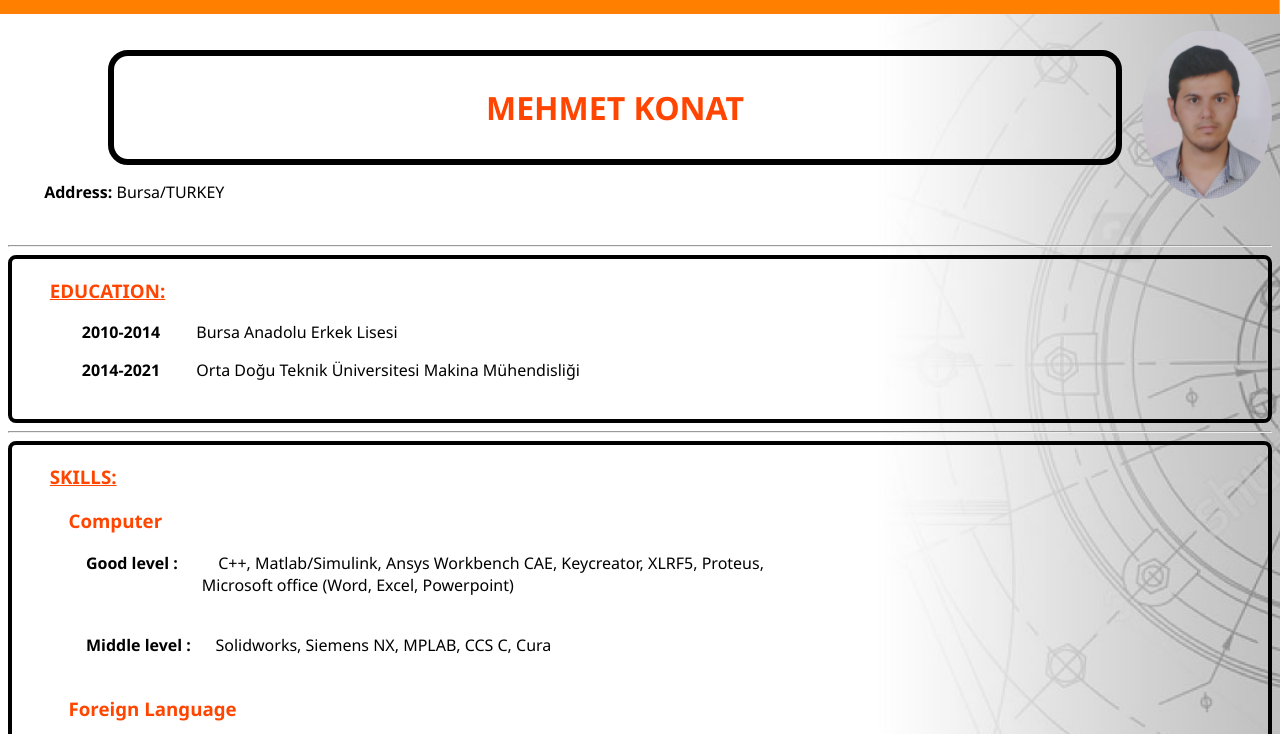
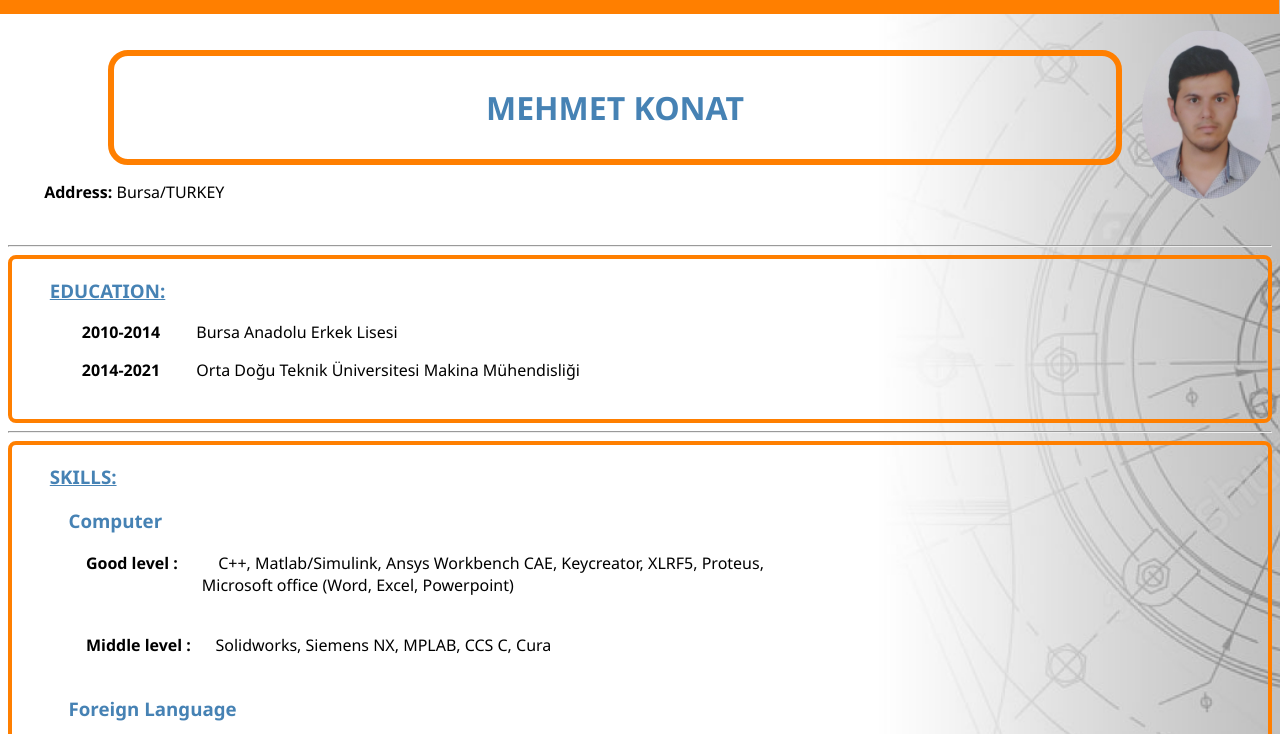
Before and after one commit to mehmetkonat/konatmekanik, a plain HTML site: page Htmls/CV.html in a window 1280 px wide. Shown: the part 66-800 px from the top of the page. Drawn offline with Linux system fonts and the light colour scheme.

Commit message:
Add files via upload

```diff
--- a/styles/style_CV.css
+++ b/styles/style_CV.css
@@ -1,6 +1,6 @@
  h1{
 
-color:orangered;
+color:steelblue;
 
 text-align: center;
 margin-top: 0cm;
@@ -8,7 +8,7 @@ font-family: 'Montserrat', 'Segoe UI', Tahoma, Verdana, sans-serif ;
 font-style: normal;
 
 padding: 30px;
-border: 6px solid black;
+border: 6px solid #FF7F00;
 margin: auto;
 border-radius: 20px;
 
@@ -22,7 +22,7 @@ margin-left: 100px;
 
 h3{
 
-    color:orangered;
+    color:steelblue;
     font-family: 'Montserrat', 'Segoe UI', Tahoma, Verdana, sans-serif ;
     font-style: normal;
 
@@ -95,7 +95,7 @@ nav{
 
 .C6{
 
-    border: 4px solid black;
+    border: 4px solid #FF7F00;
     border-radius: 8px;
 
 }
```
